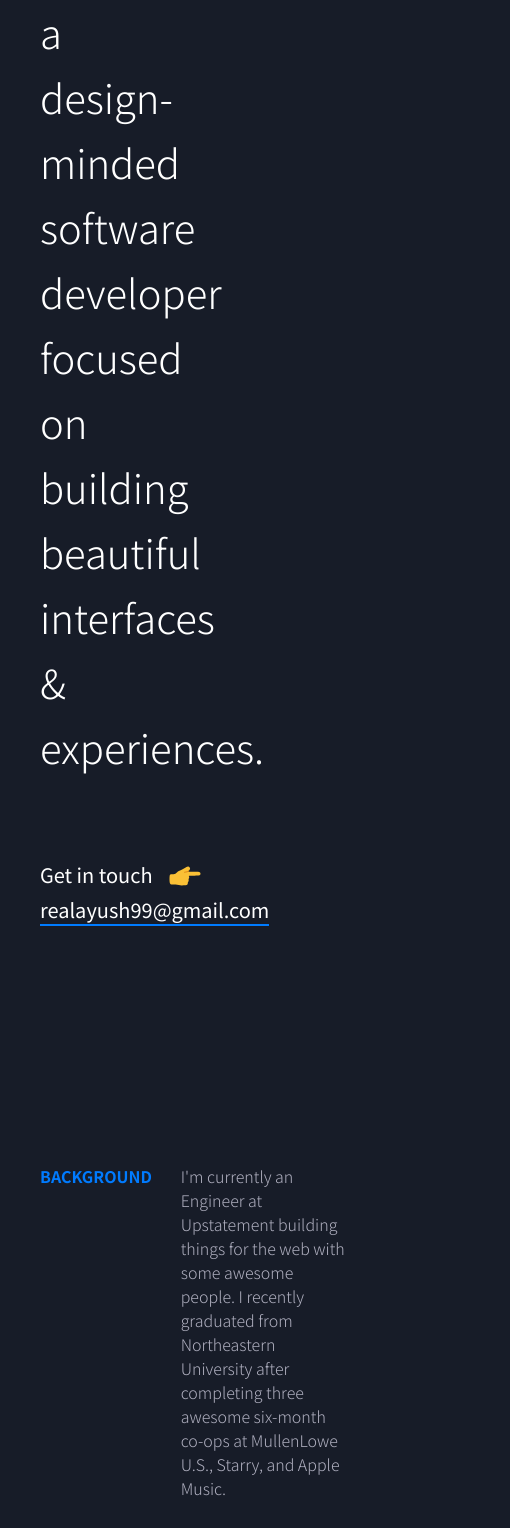
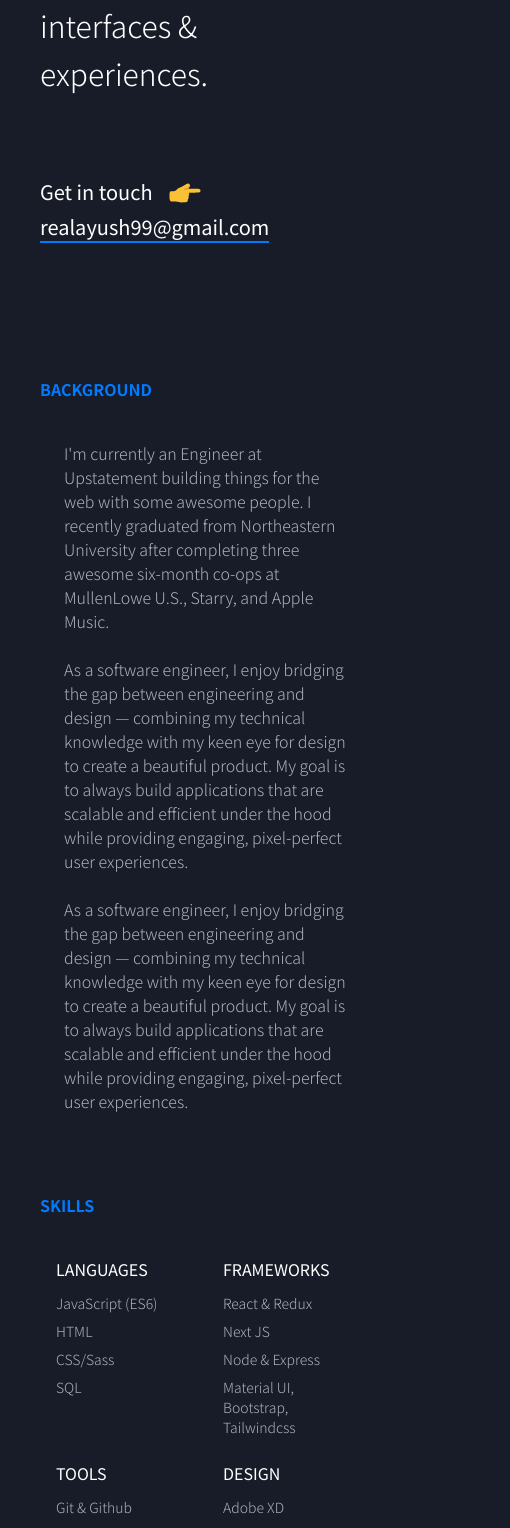
Before and after one commit to JustAyush/portfolio-site-v2-2021, a Next.js app: page / in a window 390 px wide. Shown: the part 460-1988 px from the top of the page, 510 px wide, since content can reach past the window. Built offline with nearby package versions, Linux system fonts and the light colour scheme.

Commit message:
Make site responsive

```diff
--- a/components/Background.js
+++ b/components/Background.js
@@ -2,11 +2,11 @@ import React from 'react';
 
 const Background = () => {
   return (
-    <div className='flex -mx-8'>
-      <div className='w-1/3 px-8'>
-        <h5 className='font-bold text-primary text-base uppercase text-right'>Background</h5>
+    <div className='flex flex-wrap md:-mx-8'>
+      <div className='w-full md:w-1/3 md:px-8'>
+        <h5 className='font-bold text-primary text-base uppercase md:text-right mb-10 md:mb-0'>Background</h5>
       </div>
-      <div className='w-2/3 px-8 pl-12'>
+      <div className='w-full md:w-2/3 md:px-8 pl-6 md:pl-12'>
         <p className='text-base text-textLight font-light'>
         I'm currently an Engineer at Upstatement building things for the web with some awesome people. I recently graduated from Northeastern University after completing three awesome six-month co-ops at MullenLowe U.S., Starry, and Apple Music.
         <br/><br/>
--- a/components/Experience.js
+++ b/components/Experience.js
@@ -8,21 +8,22 @@ const experiences = [
 
 const Experience = () => {
   return (
-    <div className='flex -mx-8'>
-      <div className='w-1/3 px-8'>
-        <h5 className='font-bold text-primary text-base uppercase text-right'>Experience</h5>
+    <div className='flex flex-wrap -mx-8'>
+      <div className='w-full md:w-1/3 px-8'>
+        <h5 className='font-bold text-primary text-base uppercase md:text-right mb-10 md:mb-0'>Experience</h5>
       </div>
-      <div className='w-2/3 px-8 pl-12'>
+      <div className='w-full md:w-2/3 px-8 pl-12'>
         {experiences && experiences.map((item, index) =>
           <div className={`flex justify-between ${index !== 0 && 'mt-6'}`} key={index}>
             <div>
               <h5 className='font-normal text-text text-base mb-1'>{item.company}</h5>
+              <p className='font-normal text-text font-mono text-sm block md:hidden mt-1 mb-2'>{item.duration}</p>
               <p className='small-text'>{item.position}</p>
             </div>
-            <p className='font-normal text-textLight font-mono text-sm '>{item.duration}</p>
+            <p className='font-normal text-textLight font-mono text-sm hidden md:block'>{item.duration}</p>
           </div>
         )}
-        <h4 className='font-bold text-lg mt-16'>View My Resume</h4>
+        <h4 className='font-bold text-base md:text-lg mt-12 md:mt-16'>View My Resume</h4>
       </div>
     </div>
   );
--- a/components/Footer.js
+++ b/components/Footer.js
@@ -3,14 +3,14 @@ import React from 'react';
 const Footer = () => {
   return (
     <footer>
-      <div className='flex justify-between items-center mb-10'>
-        <p className='inline-block text-sm font-bold leading-6'>
-          Developed by <br />
+      <div className='flex flex-wrap xl:justify-between xl:items-center mb-10'>
+        <p className='inline-block text-sm font-bold leading-6 text-center xl:text-left'>
+          Developed by <br className='hidden xl:inline' />
           Ayush Bajracharya
           <img src='/images/ok-hand.svg' alt='ok-hand' className='w-5 h-5 inline-block mx-2' />
           2021
         </p>
-        <div className='flex'>
+        <div className='flex justify-center xl:justify-start mt-6 xl:mt-0'>
           <a href="mailto:realayush9@gmail.com" className='footer-links'>Email</a>
           <a href="mailto:realayush9@gmail.com" className='footer-links ml-12'>Instagram</a>
           <a href="mailto:realayush9@gmail.com" className='footer-links ml-12'>Github</a>
--- a/components/Intro.js
+++ b/components/Intro.js
@@ -2,10 +2,10 @@ import React from 'react';
 
 const Intro = () => {
   return (
-    <div className='py-36'>
-      <h1 className='text-4.5xl font-light inline-block'>Hello !</h1>
+    <div className='py-28 md:py-36'>
+      <h1 className='text-3xl md:text-4xl text-4.5xl font-light inline-block'>Hello !</h1>
       <img src="/images/waving-hand.svg" alt="waving-hand" className='w-10 h-10 inline-block mb-5 ml-5' />
-      <h2 className='mt-12 text-4.5xl leading-relaxed font-light pr-96'>I'm <strong>Ayush Bajracharya</strong>, a design-minded software developer focused on building beautiful interfaces & experiences.</h2>
+      <h2 className='mt-12 text-3xl md:text-4xl xl:text-4.5xl font-light xl:pr-96 leading-3rem md:leading-relaxed'>I'm <strong>Ayush Bajracharya</strong>, a design-minded software developer focused on building beautiful interfaces & experiences.</h2>
       <h5 className='font-normal mt-20 text-xl inline-block'>Get in touch
       <img src="/images/pointing-right.svg" alt="pointing-right" className='w-8 h-8 inline-block mb-1 ml-4 mr-3' />
         <a
--- a/components/Projects.js
+++ b/components/Projects.js
@@ -23,17 +23,17 @@ const projects = [
 
 const Projects = () => {
   return (
-    <div className='flex -mx-8'>
-      <div className='w-1/3 px-8'>
-        <h5 className='font-bold text-primary text-base uppercase text-right'>Experience</h5>
+    <div className='flex flex-wrap -mx-8'>
+      <div className='w-full md:w-1/3 px-8'>
+        <h5 className='font-bold text-primary text-base uppercase md:text-right mb-10 md:mb-0'>Projects</h5>
       </div>
-      <div className='w-2/3 px-8 pl-12'>
+      <div className='w-full md:w-2/3 px-8 pl-12'>
         {projects && projects.map((item, index) =>
           <div key={index} className={`${index !== 0 && 'mt-12'}`}>
             <h5 className='font-normal text-text text-base mb-3'>{item.name}</h5>
             <p className='small-text mb-5'>{item.description}</p>
             {item.tools && item.tools.map((tool, toolIndex) =>
-              <div className='border border-primary rounded-sm px-2 py-1 inline-block mr-4' key={toolIndex}>
+              <div className='border border-primary rounded-sm px-2 py-1 inline-block mr-2 mb-2 md:mr-4' key={toolIndex}>
                 <p className='text-xs text-primary font-mono'>{tool}</p>
               </div>
             )}
--- a/components/Skills.js
+++ b/components/Skills.js
@@ -2,33 +2,33 @@ import React from 'react';
 
 const Skills = () => {
   return (
-    <div className='flex -mx-8'>
-      <div className='w-1/3 px-8'>
-        <h5 className='font-bold text-primary text-base uppercase text-right'>Skills</h5>
+    <div className='flex flex-wrap -mx-8'>
+      <div className='w-full md:w-1/3 px-8'>
+        <h5 className='font-bold text-primary text-base uppercase md:text-right mb-10 md:mb-0'>Skills</h5>
       </div>
-      <div className='w-2/3 px-8 pl-12'>
-        <div className='flex -mx-5'>
-          <div className='w-1/4 px-5'>
+      <div className='w-full md:w-2/3 px-8 pl-12'>
+        <div className='flex flex-wrap -mx-5'>
+          <div className='w-1/2 lg:w-1/4 px-5 mb-4 lg:mb-0'>
             <h5 className='font-normal text-text text-base uppercase mb-3'>Languages</h5>
             <p className='small-text'>JavaScript (ES6)</p>
             <p className='small-text'>HTML</p>
             <p className='small-text'>CSS/Sass</p>
             <p className='small-text'>SQL</p>
           </div>
-          <div className='w-1/4 px-5'>
+          <div className='w-1/2 lg:w-1/4 px-5 mb-4 lg:mb-0'>
             <h5 className='font-normal text-text text-base uppercase mb-3'>Frameworks</h5>
             <p className='small-text'>React & Redux</p>
             <p className='small-text'>Next JS</p>
             <p className='small-text'>Node & Express</p>
             <p className='small-text'>Material UI, Bootstrap, Tailwindcss</p>
           </div>
-          <div className='w-1/4 px-5'>
+          <div className='w-1/2 lg:w-1/4 px-5'>
             <h5 className='font-normal text-text text-base uppercase mb-3'>Tools</h5>
             <p className='small-text'>Git & Github</p>
             <p className='small-text'>Postman</p>
             <p className='small-text'>DevTools</p>
           </div>
-          <div className='w-1/4 px-5'>
+          <div className='w-1/2 lg:w-1/4 px-5'>
             <h5 className='font-normal text-text text-base uppercase mb-3'>Design</h5>
             <p className='small-text'>Adobe XD</p>
             <p className='small-text'>Figma</p>
--- a/pages/index.js
+++ b/pages/index.js
@@ -1,3 +1,4 @@
+import Head from 'next/head'
 import {
   Intro,
   Background,
@@ -9,18 +10,24 @@ import {
 
 export default function IndexPage() {
   return (
-    <div className='container '>
+    <>
+      <Head>
+        <title>My page title</title>
+        <meta name="viewport" content="initial-scale=1.0, width=device-width" />
+      </Head>
+      <div className='container'>
         <Intro />
-      <div className='h-24'></div>
+        <div className='h-6 md:h-24'></div>
         <Background />
-      <div className='h-44'></div>
+        <div className='h-20 md:h-44'></div>
         <Skills />
-      <div className='h-44'></div>
+        <div className='h-20 md:h-44'></div>
         <Experience />
-      <div className='h-44'></div>
+        <div className='h-20 md:h-44'></div>
         <Projects />
-      <div className='h-44'></div>
+        <div className='h-20 md:h-44'></div>
         <Footer />
       </div>
+    </>
   )
 }
--- a/styles/index.css
+++ b/styles/index.css
@@ -14,6 +14,7 @@ html {
   font-size: 16px;
 }
 
+* {}
 *, *:before, *:after {
   box-sizing: inherit;
 }
@@ -41,6 +42,7 @@ body {
 .container {
   @apply px-10 md:px-16 lg:px-20 xl:px-4 mx-auto;
   max-width: 1240px;
+  overflow: hidden;
 }
 
 .small-text {
--- a/tailwind.config.js
+++ b/tailwind.config.js
@@ -1,5 +1,8 @@
 module.exports = {
-  purge: ['./components/**/*.{js,ts,jsx,tsx}', './pages/**/*.{js,ts,jsx,tsx}'],
+  purge: {
+    enabled: false,
+    content: ['./components/**/*.{js,ts,jsx,tsx}', './pages/**/*.{js,ts,jsx,tsx}'],
+  },
   darkMode: 'media', // 'media' or 'class'
   theme: {
     fontFamily: {
@@ -15,6 +18,9 @@ module.exports = {
       },
       fontSize: {
         '4.5xl': '2.5rem'
+      },
+      lineHeight: {
+        '3rem': '3rem'
       }
     },
   },
```
Lines whose indentation alone changed are shown as unchanged.
